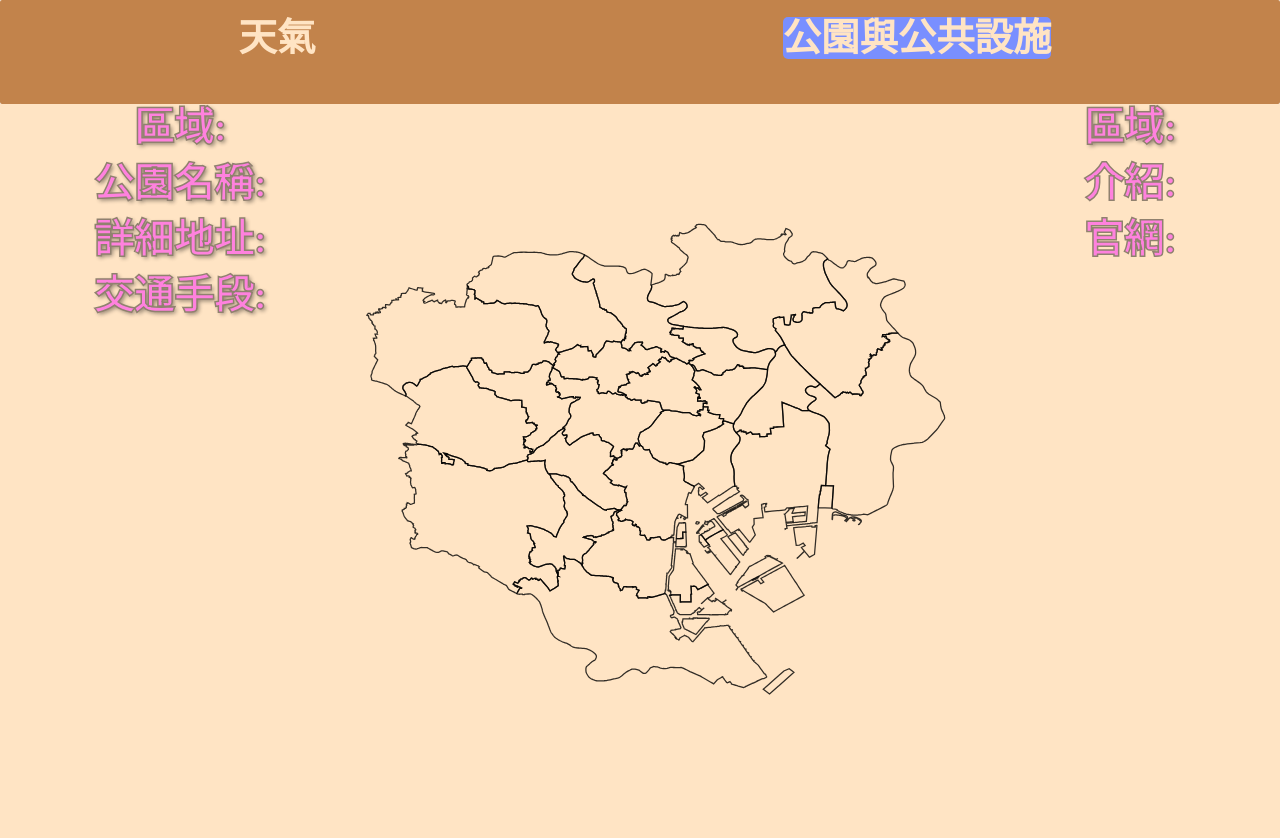
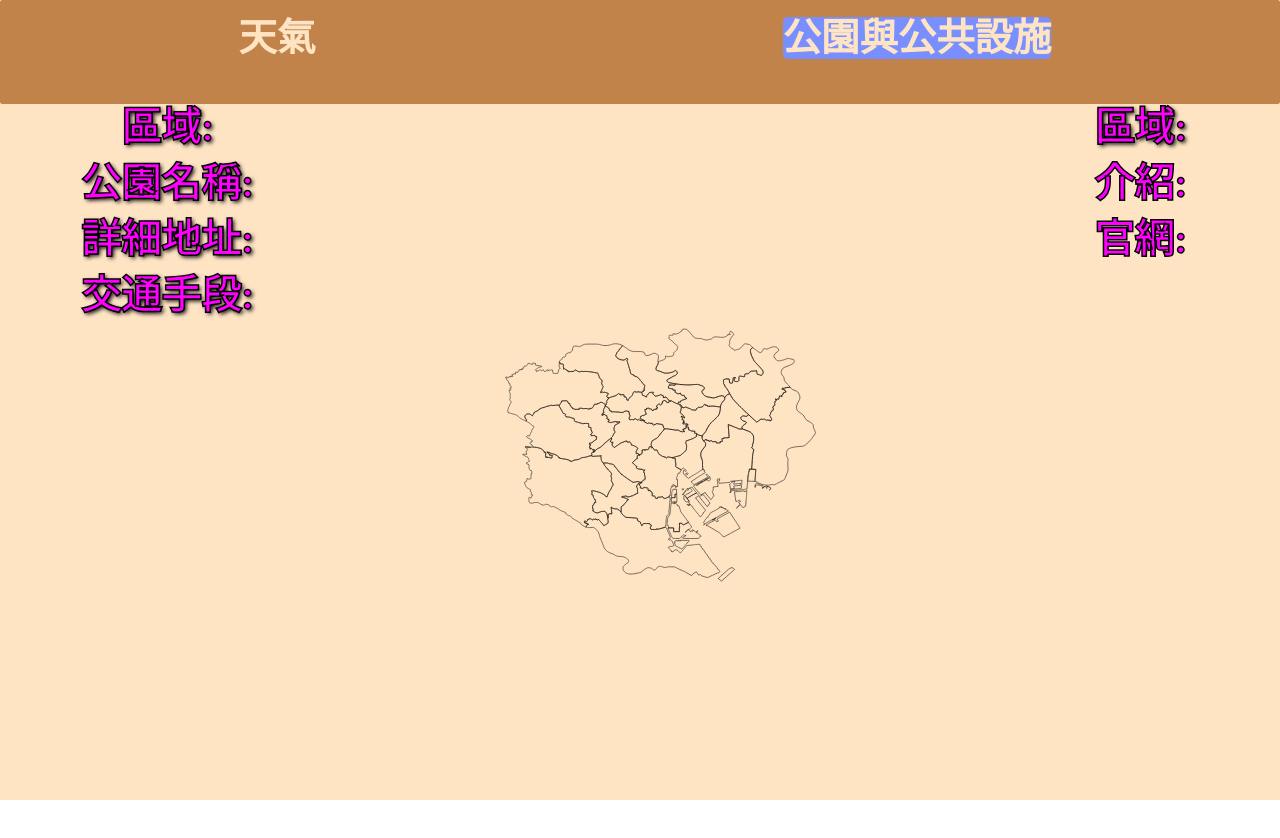
Before and after one commit to WuTzuHung/TokyoKouen, a Vue app: page /public in a window 1280 px wide. Shown: the top 838 px of the page. After the commit the page ends 800 px from the top, so only its background shows below. Built offline with nearby package versions, Linux system fonts and the light colour scheme; no server answers; a web font is replaced by a local one.

Commit message:
WordsSvgCorrect

```diff
--- a/src/App.vue
+++ b/src/App.vue
@@ -16,13 +16,14 @@ import Header from './components/Header.vue';
 
 .header{
   margin: 0;
-  widows: 100vw;
+  // widows: 100vw;
+  width: 100%;
   height: 13vh;
 }
 
 .content{
-  width: 100vw;
-  height: 110vh;
+  width: 100%;
+  height: 87dvh;
   text-align: center;
   background-color: bisque;
 }
--- a/src/components/Header.vue
+++ b/src/components/Header.vue
@@ -27,8 +27,8 @@ export default {
 
 <style scoped lang="scss">
 .headerShow {
-  widows: 100%;
-  height: 100%;
+  width: 100%;
+  height: 13dvh;
   background-color: #c2834b;
   border-radius: 2px;
   display: flex;
@@ -41,9 +41,9 @@ export default {
   text-decoration: none;
   color: bisque;
   transition: 0.5s;
-  &:hover{
-    color: rgb(78, 90, 155);
-  }
+  // &:hover{
+  //   color: rgb(78, 90, 155);
+  // }
 }
 }
 .b{
--- a/src/views/public.vue
+++ b/src/views/public.vue
@@ -136,7 +136,7 @@ methods:{
         <h1 class="blinking-text outlined-text text-shadow">詳細地址:</h1>
         <p v-if="vf==1" id="locationP" class="jpp"></p>
         <h1 class="blinking-text outlined-text text-shadow">交通手段:</h1>
-        <p v-if="vf==1" id="transportP" class="jpp"></p>
+        <p v-if="vf==1" id="transportP" style=" overflow: scroll;" class="jpp jpp2"></p>
     </div>
     <div class="center">
     <svg class="fa" xmlns="http://www.w3.org/2000/svg" viewBox="0 0 6001 6081" version="1.2" xmlns:inkscape="http://www.inkscape.org/namespaces/inkscape" xmlns:xlink="http://www.w3.org/1999/xlink" height="788.32px" width="1961.91px" baseProfile="tiny">
@@ -200,7 +200,7 @@ methods:{
             <h1 class="blinking-text outlined-text text-shadow">區域:</h1>
             <p class="jpp" id="axx"></p>
             <h1 class="blinking-text outlined-text">介紹:</h1>
-            <p v-if="vf==1" id="introduceP" style="height: 60%;overflow: scroll;" class="jpp"></p>
+            <p v-if="vf==1" id="introduceP" style=" overflow: scroll;" class="jpp jpp3"></p>
             <h1 class="blinking-text outlined-text">官網:</h1>
             <p v-if="vf==1" id="imgP" class="jpp"></p>
            </div>
@@ -215,9 +215,10 @@ methods:{
   svg{
     // vertical-align: top;
     // align-self: flex-start;
-    width: 50vw;
-    height: 90vh;
-    margin-top: 8vh;
+    width: 50%;
+    height: 77dvh;
+    margin-top: 10dvh;
+
   }
 }
 
@@ -246,8 +247,8 @@ path {
 }
 
 .box{
-    width: 100vw;
-    height: 100vh;
+    width: 100%;
+    height: 87dvh;
     // border: 1px solid black;
     display: flex;
 }
@@ -260,16 +261,24 @@ path {
     line-height: 1.4em;
     }
 
+    .jpp2{
+      height: 27dvh;
+    }
+
+    .jpp3{
+      height: 40dvh;
+    }
+
 .left{
     width: 55%;
-    height: 100%;
+    height: 87%;
     // border: 1px solid black;
     margin-left: 10px;
 
 }
 .right{
     width: 45%;
-    height: 100%;
+    height: 87%;
     margin-right: 10px;
     // border: 1px solid black;
 
@@ -286,9 +295,9 @@ h1.text-shadow {
   text-shadow: 2px 2px 4px #000000;
 }
 
-h1.blinking-text {
-  animation: blink 4s infinite;
-}
+// h1.blinking-text {
+//   animation: blink 4s infinite;
+// }
 
 @keyframes blink {
   0%, 100% {
--- a/src/views/weather.vue
+++ b/src/views/weather.vue
@@ -201,8 +201,11 @@ export default{
 
 <style scoped lang="scss">
 .lock{
+    width: 100%;
+    height: 80dvh;
+    margin-right: 0%;
     display: flex;
-    align-items: start;
+    // align-items: start;
     background-color: bisque;
 }
 
@@ -222,23 +225,24 @@ path{
 svg{
     // align-self: baseline;
     vertical-align: top;
-    align-self: flex-start;
-    margin-top: 3vw;
-    width: 50vw;
-    height: 100vh;
+    // align-self: flex-start;
+    margin-top: 10dvh;
+    width: 50%;
+    height: 77dvh;
     // position: fixed;
     // left: -15%;
     // top: -70%;
 }
 
 .rightshow{
-    margin-right: 2vw;
-    width: 50vw;
-    height: 100vh;
+    // margin-right: 5%;
+    // margin-left: 5%;
+    width: 40%;
+    height: 87dvh;
 .displaybox{
     margin: 80px 20px 0 0;
         width: 100%;
-        height: 80%;
+        height: 70dvh;
         // align-self:center;
         // align-items: center;
         text-align: center;
@@ -267,11 +271,13 @@ svg{
         .line{
             width: 100%;
             border: 0;
-            height: 2px;
+            height: 0.3dvh;
             background-image: linear-gradient(to right, rgba(255, 255, 255, 0), rgba(255, 255, 255, 0.75), rgba(255, 255, 255, 0));
         }
         .location{
             margin: 0;
+            margin-top: 3dvh;
+            margin-bottom: 1dvh;
             padding: 30px 30x 20x;
             font-size: 1.875em;
             color: #ffffff;
@@ -298,6 +304,7 @@ svg{
             justify-content: space-around;
             .htemp{
                 margin: 0;
+                margin-top: 3dvh;
                 padding: 30px 30x 20x;
                 font-size: 1.4em;
                 color: #ffffff;
@@ -306,6 +313,7 @@ svg{
             }
             .ltemp{
                 margin: 0;
+                margin-top: 3dvh;
                 padding: 30px 30x 20x;
                 font-size: 1.4em;
                 color: #ffffff;
@@ -315,6 +323,8 @@ svg{
         }
         .weather{
             margin: 0;
+            margin-bottom: 1.5dvh;
+            margin-right: 2%;
             padding: 30px 30x 20x;
             font-size: 1.875em;
             color: #ffffff;
```
